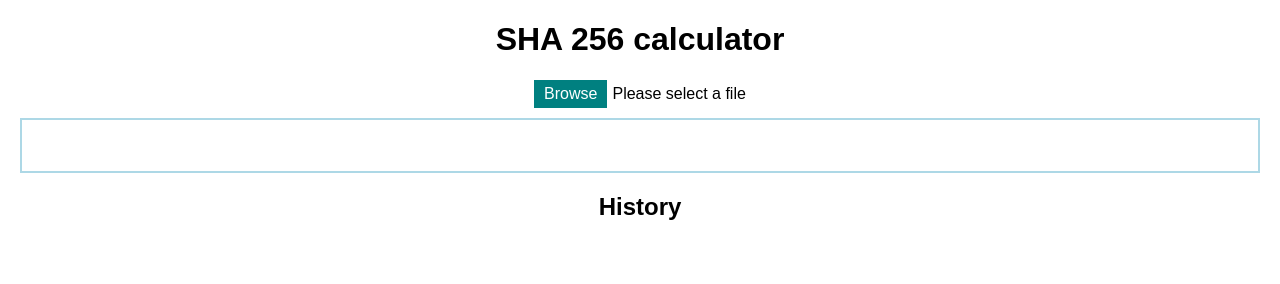
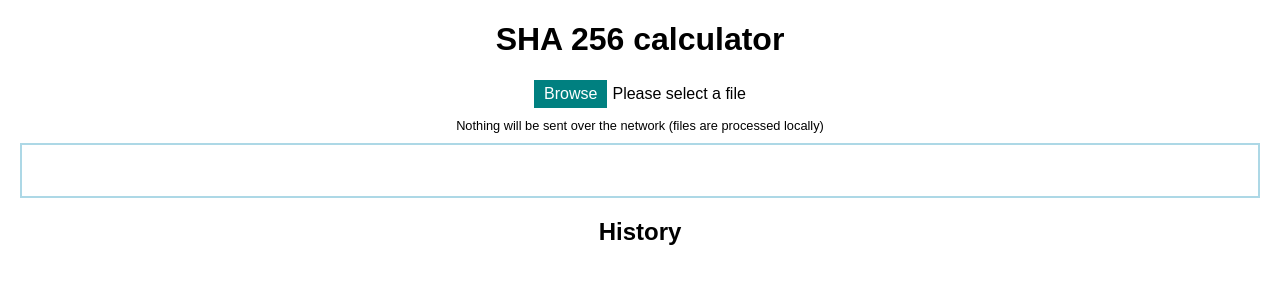
Before and after one commit to IljaKroonen/sha256, a website: page index.html in a window 1280 px wide. Drawn offline with Linux system fonts and the light colour scheme.

Commit message:
Added notice saying that no file content is sent over the network

```diff
--- a/index.html
+++ b/index.html
@@ -17,6 +17,7 @@
             <label for="input" class="button">Browse</label><span class="upload-label">Please select a file</span>
             <input id="input" type="file"></input>
         </div>
+        <div class="reassuring-message">Nothing will be sent over the network (files are processed locally)</div>
         <div class="current">
             <div class="name"></div>
             <div class="hash"><span class="fa fa-spinner fa-pulse"></span><span class="hash-holder"></span></div>
--- a/styles.css
+++ b/styles.css
@@ -89,7 +89,10 @@ input {
 }
 
 .name {
-    font-size: 1.2rem;
     margin-top: 0.5rem;
     margin-bottom: 0.5rem;
 }
+
+.reassuring-message {
+    font-size: 0.8rem;
+}
```
